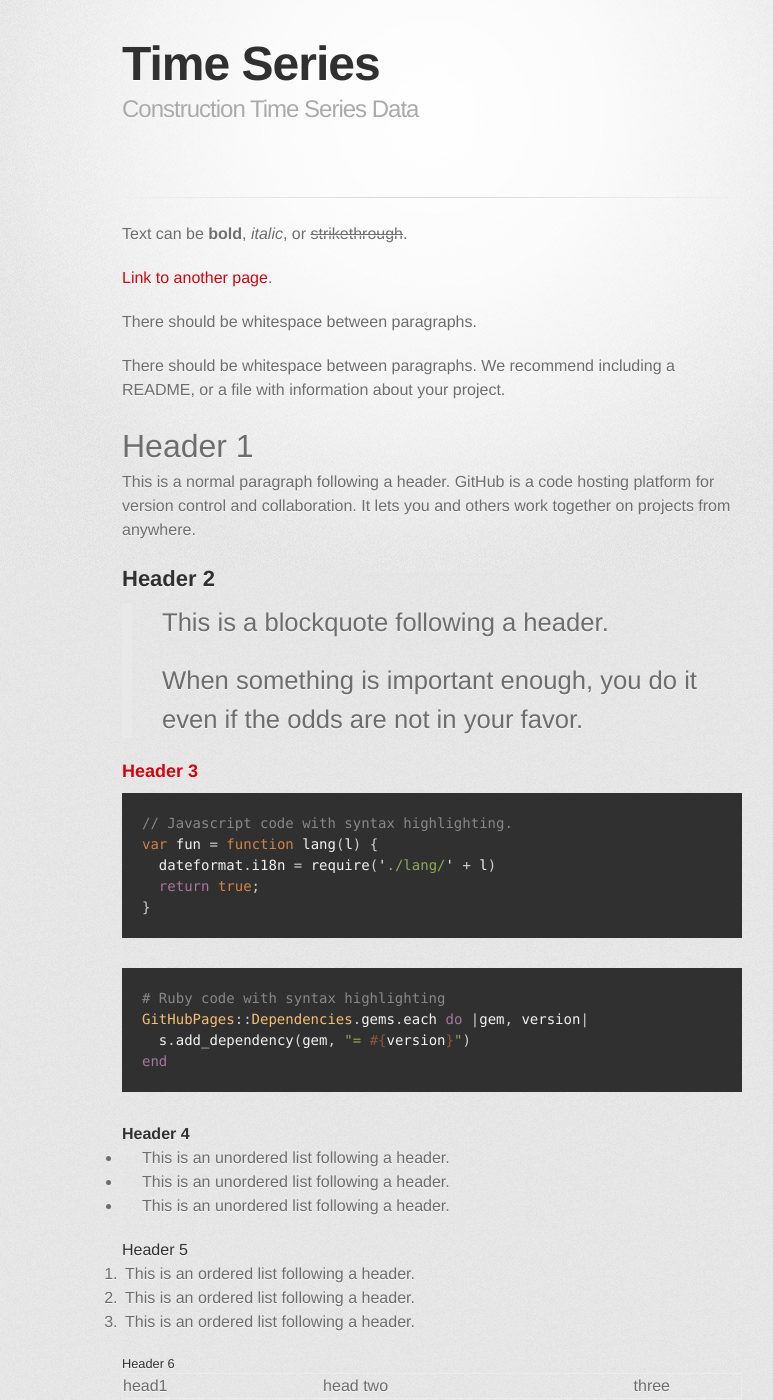
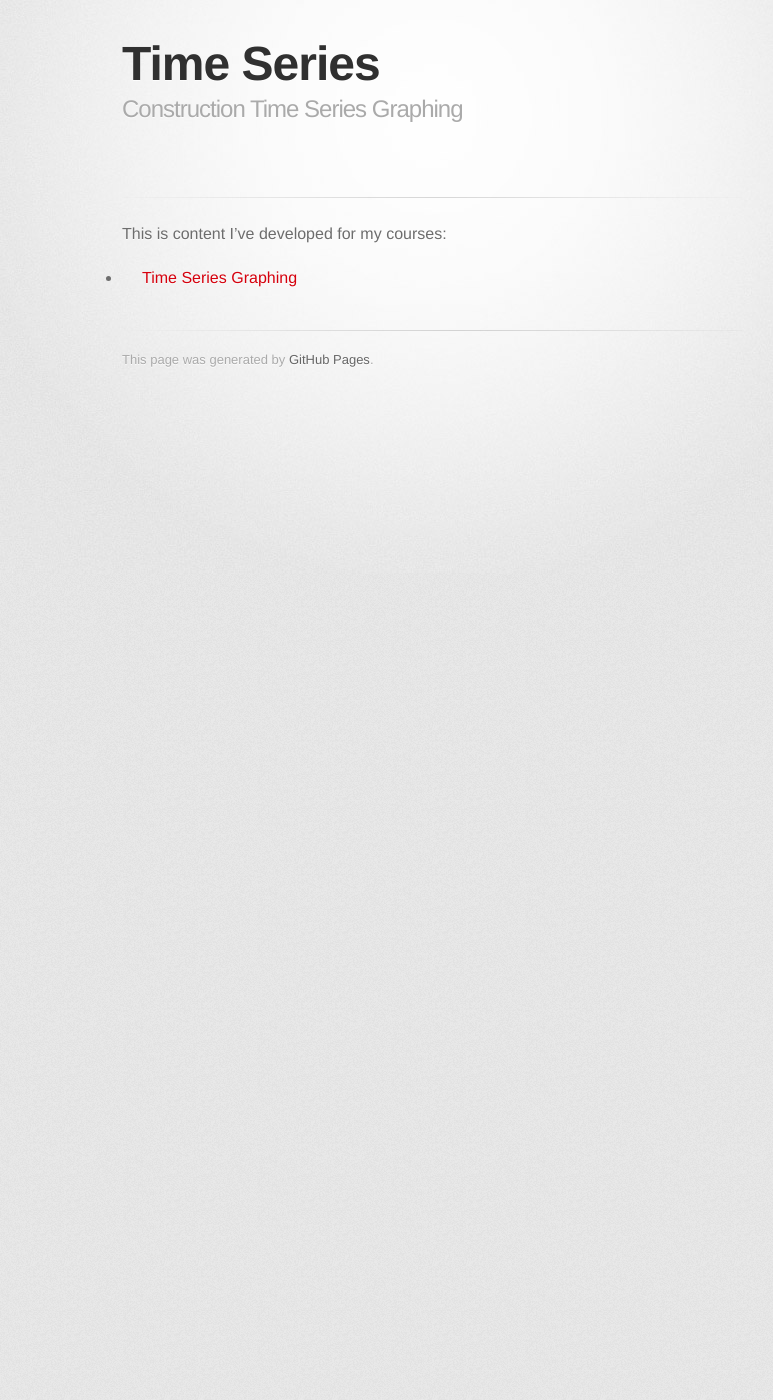
Before and after one commit to yhuang25/yhuang25.github.io, a Jekyll site: the page built from index.md, in a window 1280 px wide and 1400 px high. Shown: the whole window, without its empty margins (208-981 px from the left). Built offline with Jekyll 4.4.1, drawn with Linux system fonts in a browser that asks for light colours; some web fonts are replaced; our own code applies the rules of GitHub Pages for plain Markdown files; some of the changed text lies outside the part shown.

Commit message:
Update index.md

````diff
--- a/index.md
+++ b/index.md
@@ -1,124 +1,8 @@
 ---
 title: Time Series
-description: Construction Time Series Data
+description: Construction Time Series Graphing
 ---
 
-Text can be **bold**, _italic_, or ~~strikethrough~~.
+This is content I've developed for my courses:
 
-[Link to another page](./another-page.html).
-
-There should be whitespace between paragraphs.
-
-There should be whitespace between paragraphs. We recommend including a README, or a file with information about your project.
-
-# Header 1
-
-This is a normal paragraph following a header. GitHub is a code hosting platform for version control and collaboration. It lets you and others work together on projects from anywhere.
-
-## Header 2
-
-> This is a blockquote following a header.
->
-> When something is important enough, you do it even if the odds are not in your favor.
-
-### Header 3
-
-```js
-// Javascript code with syntax highlighting.
-var fun = function lang(l) {
-  dateformat.i18n = require('./lang/' + l)
-  return true;
-}
-```
-
-```ruby
-# Ruby code with syntax highlighting
-GitHubPages::Dependencies.gems.each do |gem, version|
-  s.add_dependency(gem, "= #{version}")
-end
-```
-
-#### Header 4
-
-*   This is an unordered list following a header.
-*   This is an unordered list following a header.
-*   This is an unordered list following a header.
-
-##### Header 5
-
-1.  This is an ordered list following a header.
-2.  This is an ordered list following a header.
-3.  This is an ordered list following a header.
-
-###### Header 6
-
-| head1        | head two          | three |
-|:-------------|:------------------|:------|
-| ok           | good swedish fish | nice  |
-| out of stock | good and plenty   | nice  |
-| ok           | good `oreos`      | hmm   |
-| ok           | good `zoute` drop | yumm  |
-
-### There's a horizontal rule below this.
-
-* * *
-
-### Here is an unordered list:
-
-*   Item foo
-*   Item bar
-*   Item baz
-*   Item zip
-
-### And an ordered list:
-
-1.  Item one
-1.  Item two
-1.  Item three
-1.  Item four
-
-### And a nested list:
-
-- level 1 item
-  - level 2 item
-  - level 2 item
-    - level 3 item
-    - level 3 item
-- level 1 item
-  - level 2 item
-  - level 2 item
-  - level 2 item
-- level 1 item
-  - level 2 item
-  - level 2 item
-- level 1 item
-
-### Small image
-
-![Octocat](https://github.githubassets.com/images/icons/emoji/octocat.png)
-
-### Large image
-
-![Branching](https://guides.github.com/activities/hello-world/branching.png)
-
-
-### Definition lists can be used with HTML syntax.
-
-<dl>
-<dt>Name</dt>
-<dd>Godzilla</dd>
-<dt>Born</dt>
-<dd>1952</dd>
-<dt>Birthplace</dt>
-<dd>Japan</dd>
-<dt>Color</dt>
-<dd>Green</dd>
-</dl>
-
-```
-Long, single-line code blocks should not wrap. They should horizontally scroll if they are too long. This line should be long enough to demonstrate this.
-```
-
-```
-The final element.
-```
+- [Time Series Graphing](/timeseries/index.md)
````
